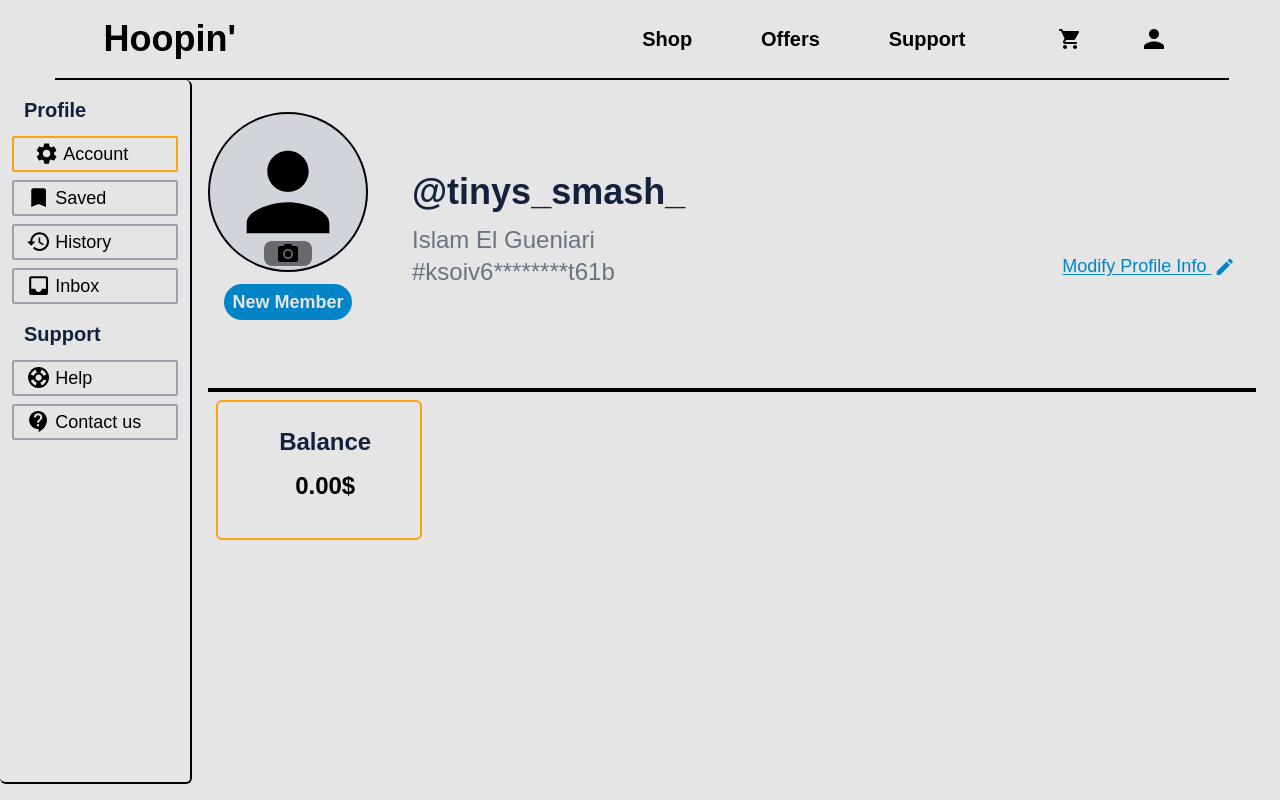
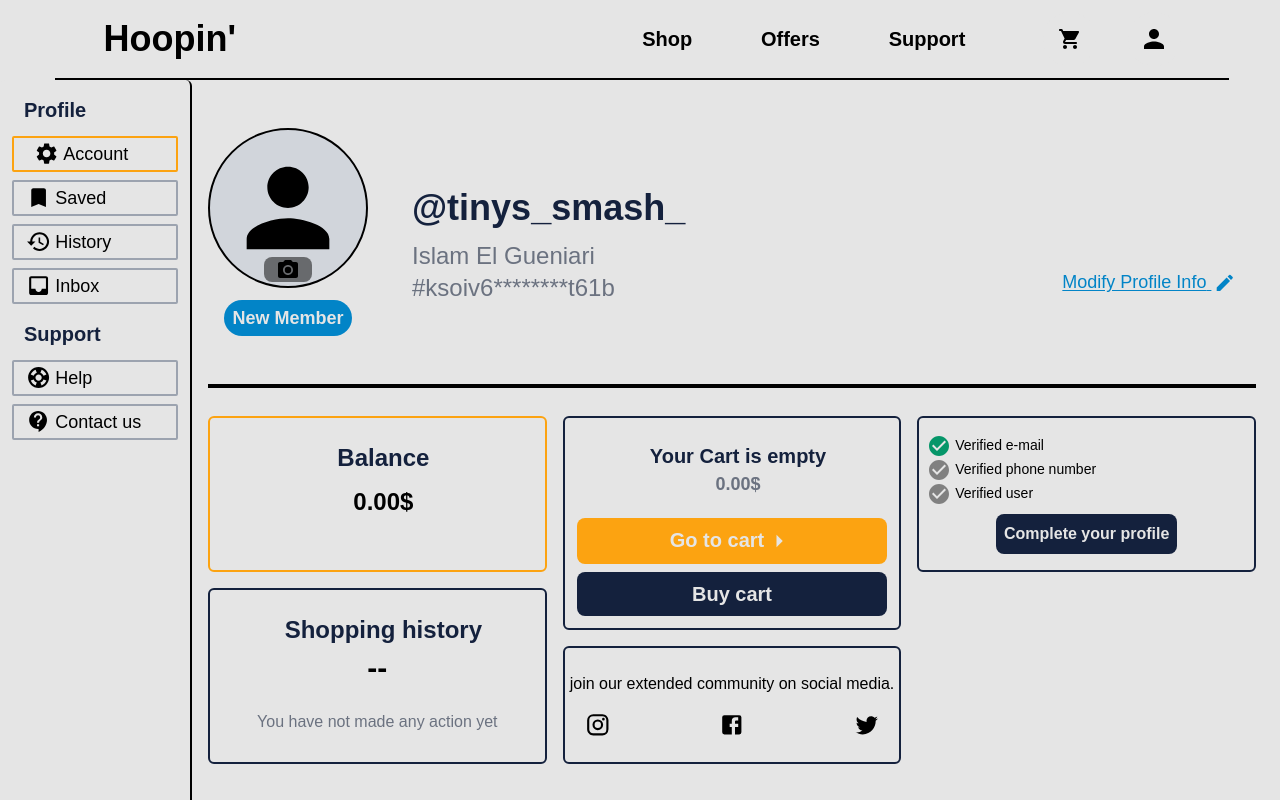
Before and after one commit to TinySmash/hoopin, a React (Create React App) app: page /user/account in a window 1280 px wide. Shown: the top 800 px of the page. Built offline with nearby package versions, Linux system fonts and the light colour scheme.

Commit message:
account page design done

```diff
--- a/src/components/ui/user/profile/Account.jsx
+++ b/src/components/ui/user/profile/Account.jsx
@@ -1,5 +1,15 @@
-import { CameraAlt, Create, Person } from "@mui/icons-material";
+import {
+  CameraAlt,
+  Create,
+  Person,
+  ArrowRight,
+  CheckCircle,
+  Instagram,
+  Facebook,
+  Twitter,
+} from "@mui/icons-material";
 import { useSelector } from "react-redux";
+import { Link } from "react-router-dom";
 
 function Account() {
   const profilePicture = null;
@@ -7,8 +17,8 @@ function Account() {
   const user = useSelector((state) => state.user);
 
   return (
-    <div className="w-full min-h-screen px-6 py-8 md:pl-52">
-      <div className="w-full h-auto block sm:flex sm:gap-3 justify-evenly items-center pb-12">
+    <div className="w-full min-h-screen px-6 py-8 pt-12 md:pl-52">
+      <div className="w-full h-auto block sm:flex sm:gap-3 justify-evenly items-center pb-12  border-b-4 border-black">
         <div>
           <div className="relative w-40 h-40  rounded-full border-2 border-black p-4 bg-gray-300 mx-auto sm:mx-0">
             {profilePicture ? (
@@ -46,12 +56,65 @@ function Account() {
           </h2>
         </div>
       </div>
-      <div className="w-full h-auto grid grid-cols-2 sm:grid-cols-3 md:grid-cols-4 lg:grid-cols-5 border-t-4 border-black p-2 my-5">
-        <div className="py-6 border-2 border-dark-yellow rounded-md text-center col-span-2 md:col-span-1">
+      <div className="w-full h-auto grid grid-cols-2 sm:grid-cols-3 py-2 my-5 gap-4">
+        <div className="py-6 border-2 border-dark-yellow rounded-md text-center col-start-1 col-end-3 sm:col-end-2">
           <h1 className="ml-3 text-2xl font-bold mb-3 text-primary-blue">
             Balance
           </h1>
           <h1 className="ml-3 text-2xl font-bold mb-3">0.00$</h1>
+        </div>
+        <div className="py-4 px-2 border-2 border-primary-blue rounded-md col-span-1">
+          <ul className="list-none">
+            <li className="text-sm sm:text-md">
+              <CheckCircle sx={{ color: "rgb(5 150 105)" }} /> Verified e-mail
+            </li>
+            <li className="text-sm sm:text-md">
+              <CheckCircle sx={{ color: "gray" }} /> Verified phone number
+            </li>
+            <li className="text-sm sm:text-md">
+              <CheckCircle sx={{ color: "gray" }} /> Verified user
+            </li>
+          </ul>
+          <Link className="block w-fit mx-auto p-2 mt-2 bg-primary-blue text-primary-gray font-bold rounded-lg">
+            Complete your profile
+          </Link>
+        </div>
+        <div className="pt-6 pb-3 px-3 border-2 border-primary-blue rounded-md text-center col-start-2 col-end-3 row-start-2 row-end-4 sm:row-start-1 sm:row-end-3">
+          <h1 className="ml-3 text-xl font-bold  text-primary-blue">
+            Your Cart is empty
+          </h1>
+          <h1 className="ml-3 text-lg text-gray-500 font-bold mb-5">0.00$</h1>
+          <nav>
+            <Link className="flex w-full justify-center mb-2 py-2 bg-dark-yellow text-primary-gray sm:text-xl font-bold rounded-lg">
+              Go to cart <ArrowRight sx={{ fontSize: "150%" }} />
+            </Link>
+            <Link className="block w-full py-2 bg-primary-blue text-primary-gray text-xl font-bold rounded-lg">
+              Buy cart
+            </Link>
+          </nav>
+        </div>
+        <div
+          className={`py-2 sm:py-6 border-2 border-primary-blue rounded-md text-center col-start-1 row-start-3 row-end-5 sm:row-start-2 ${
+            user.cart.length === 0 ? "sm:row-end-4" : "sm:row-end-5"
+          }`}
+        >
+          <h1 className="ml-3 text-2xl font-bold sm:mb-1 text-primary-blue">
+            Shopping history
+          </h1>
+          {user.cart.length !== 0 ? null : (
+            <>
+              <h1 className="text-3xl font-bold mb-6">--</h1>
+              <p className="text-gray-500">You have not made any action yet</p>
+            </>
+          )}
+        </div>
+        <div className="py-6 border-2 border-primary-blue rounded-md text-center col-start-2 row-span-1">
+          join our extended community on social media.
+          <div className="flex justify-between items-start px-2 sm:px-5 mt-4">
+            <Instagram sx={{ fontSize: "160%", cursor: "pointer" }} />
+            <Facebook sx={{ fontSize: "160%", cursor: "pointer" }} />
+            <Twitter sx={{ fontSize: "160%", cursor: "pointer" }} />
+          </div>
         </div>
       </div>
     </div>
--- a/src/components/ui/user/profile/User.jsx
+++ b/src/components/ui/user/profile/User.jsx
@@ -31,6 +31,7 @@ function User() {
   const toggleUserMenu = () => {
     userMenuRef.current.classList.toggle("-translate-x-full");
     menuIconRef.current.classList.toggle("usermenu-icon-on");
+    document.body.classList.toggle("overflow-y-hidden");
   };
 
   const userNav = (index) => {};
@@ -38,7 +39,7 @@ function User() {
   return (
     <div className="w-full h-auto bg-primary-gray relative pt-16 md:pt-20">
       <div
-        className="w-40 absolute sm:w-44 md:w-48 border-2 border-t-0 border-black border-l-0 md:border-t-0 h-4/5 bg-primary-gray z-30 rounded-md backdrop-blur-lg py-4 px-1 -translate-x-full md:translate-x-0 transition-all duration-200"
+        className="w-40 fixed sm:w-44 md:w-48 border-2 border-t-0 border-black border-l-0 md:border-t-0 h-screen bg-primary-gray z-30 rounded-md backdrop-blur-lg py-4 px-1 -translate-x-full md:translate-x-0 transition-all duration-200"
         ref={userMenuRef}
       >
         <nav className="flex flex-col w-full px-2">
@@ -130,7 +131,7 @@ function User() {
       </div>
       <div className="w-full h-auto min-h-screen relative">
         <button
-          className="flex md:hidden relative ml-2 mt-4 items-center text-xl transition-all duration-200"
+          className="flex md:hidden fixed ml-2 mt-4 items-center text-xl transition-all duration-200 z-50"
           onClick={toggleUserMenu}
           ref={menuIconRef}
         >
```
